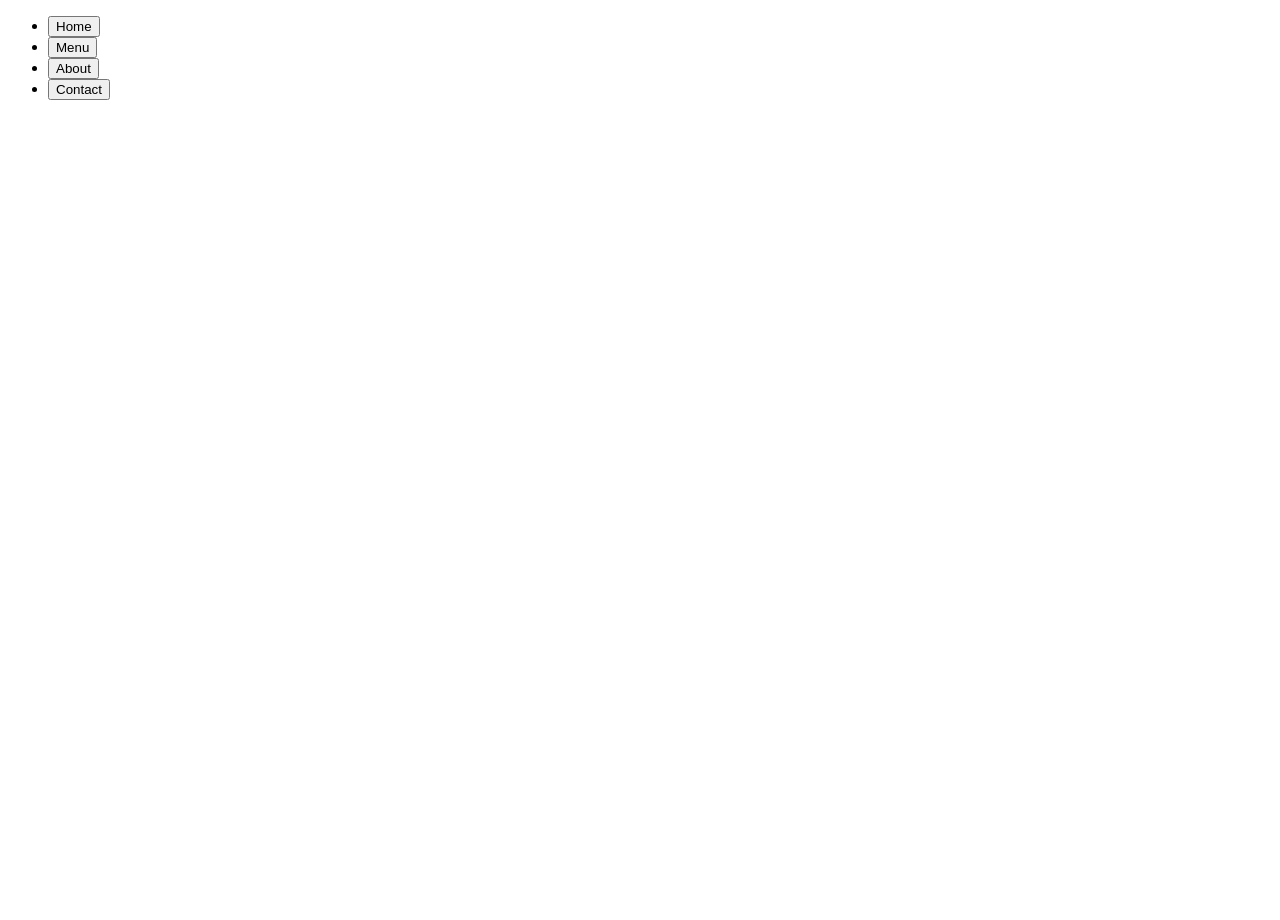
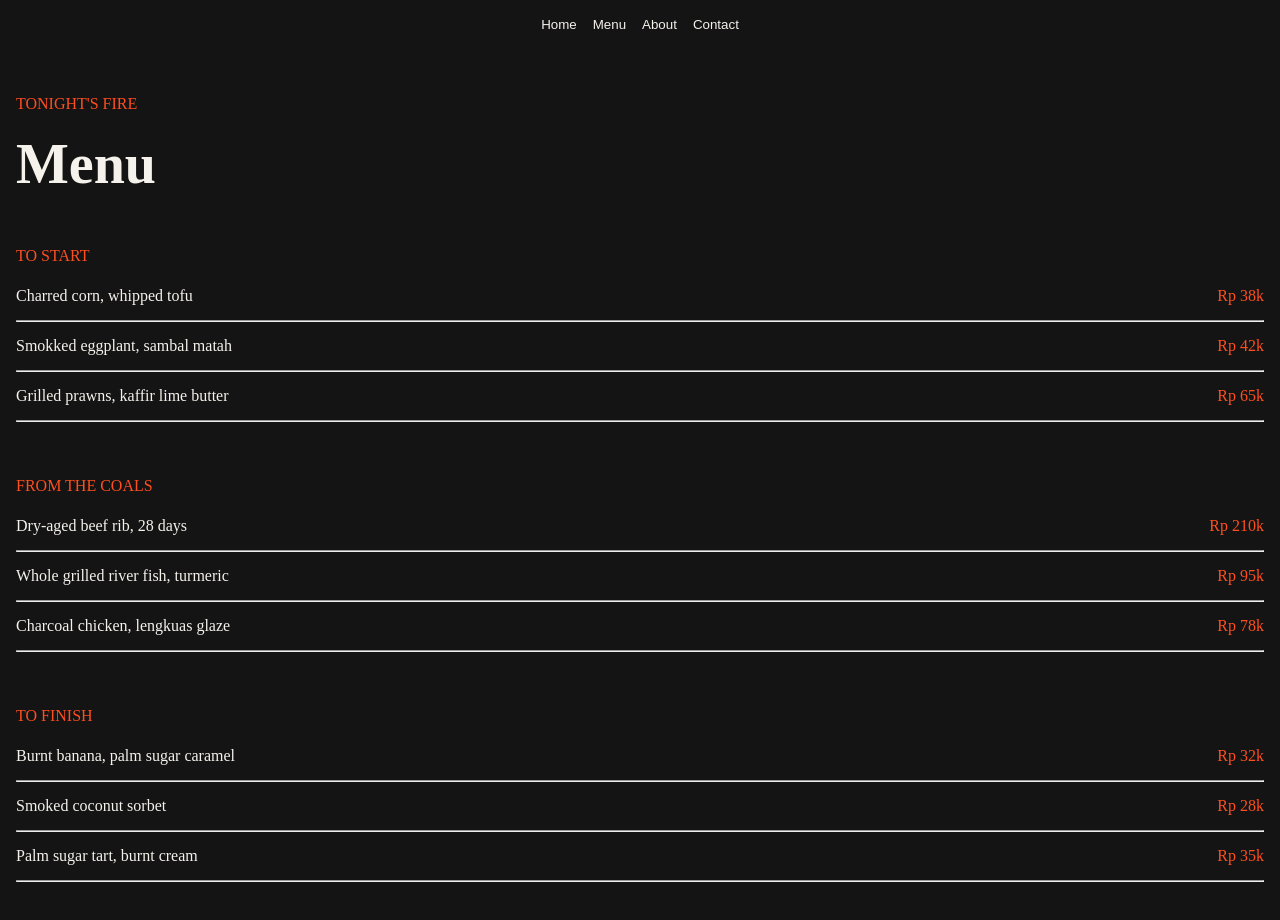
Before and after one commit to Kody971/Restaurant-Page, a website built with webpack: page src/template.html in a window 1280 px wide. Both pictures are taken after a click on the button "Menu". Before the commit the page ends 800 px from the top, so only its background shows below. Built offline with nearby package versions, Linux system fonts and the light colour scheme.

Commit message:
add css for styling

```diff
--- a/src/index.js
+++ b/src/index.js
@@ -1,4 +1,6 @@
 import "./styles.css";
 import { menu } from "./menu.js";
 
+const menuBtn = document.getElementById("menuBtn");
+menuBtn.addEventListener("click", menu, { once: true });
 console.log("hello");
--- a/src/menu.js
+++ b/src/menu.js
@@ -3,9 +3,10 @@ export const menu = () => {
 
   const jargon = document.createElement("p");
   jargon.textContent = "TONIGHT'S FIRE";
+  jargon.id = "jargon";
   content.appendChild(jargon);
 
-  const title = document.createElement("h1");
+  const title = document.createElement("h2");
   title.textContent = "Menu";
   content.appendChild(title);
 
@@ -69,6 +70,7 @@ export const menu = () => {
 
     const menuTitle = document.createElement("p");
     menuTitle.textContent = menu.title;
+    menuTitle.id = "menuTitle";
     article.appendChild(menuTitle);
 
     menu.items.forEach((item) => {
@@ -80,9 +82,13 @@ export const menu = () => {
 
       const menuPrice = document.createElement("p");
       menuPrice.textContent = item.price;
+      menuPrice.id = "price";
       section.appendChild(menuPrice);
 
       article.appendChild(section);
+
+      const hr = document.createElement("hr");
+      article.appendChild(hr);
     });
 
     content.appendChild(article);
--- a/src/styles.css
+++ b/src/styles.css
@@ -0,0 +1,190 @@
+/* http://meyerweb.com/eric/tools/css/reset/
+   v2.0 | 20110126
+   License: none (public domain)
+*/
+
+html,
+body,
+div,
+span,
+applet,
+object,
+iframe,
+h1,
+h2,
+h3,
+h4,
+h5,
+h6,
+p,
+blockquote,
+pre,
+a,
+abbr,
+acronym,
+address,
+big,
+cite,
+code,
+del,
+dfn,
+em,
+img,
+ins,
+kbd,
+q,
+s,
+samp,
+small,
+strike,
+strong,
+sub,
+sup,
+tt,
+var,
+b,
+u,
+i,
+center,
+dl,
+dt,
+dd,
+ol,
+ul,
+li,
+fieldset,
+form,
+label,
+legend,
+table,
+caption,
+tbody,
+tfoot,
+thead,
+tr,
+th,
+td,
+article,
+aside,
+canvas,
+details,
+embed,
+figure,
+figcaption,
+footer,
+header,
+hgroup,
+menu,
+nav,
+output,
+ruby,
+section,
+summary,
+time,
+mark,
+audio,
+video {
+  margin: 0;
+  padding: 0;
+  border: 0;
+  font-size: 100%;
+  font: inherit;
+  vertical-align: baseline;
+}
+/* HTML5 display-role reset for older browsers */
+article,
+aside,
+details,
+figcaption,
+figure,
+footer,
+header,
+hgroup,
+menu,
+nav,
+section {
+  display: block;
+}
+body {
+  line-height: 1;
+}
+ol,
+ul {
+  list-style: none;
+}
+blockquote,
+q {
+  quotes: none;
+}
+blockquote:before,
+blockquote:after,
+q:before,
+q:after {
+  content: "";
+  content: none;
+}
+table {
+  border-collapse: collapse;
+  border-spacing: 0;
+}
+
+/* ------------------------------------------------- */
+body {
+  color: #f5f2ec;
+  background-color: #141414;
+}
+
+section {
+  display: flex;
+  justify-content: space-between;
+  align-items: center;
+  width: 100%;
+  padding: 0.5rem 0;
+}
+
+article {
+  padding: 1rem 0;
+}
+
+ul {
+  display: flex;
+  justify-content: center;
+  align-items: center;
+  gap: 1rem;
+  padding: 1rem;
+}
+
+header {
+  position: sticky;
+  top: 0;
+  background-color: #141414;
+}
+
+button {
+  background: none;
+  background-color: transparent;
+  border: none;
+  padding: 0;
+  color: inherit;
+  cursor: pointer;
+}
+
+#content {
+  padding: 3rem 1rem;
+}
+
+#menuTitle {
+  padding: 1rem 0;
+}
+
+#jargon,
+#menuTitle,
+#price {
+  color: #ff4e1f;
+}
+
+h2 {
+  font-size: clamp(2.2rem, 5vw, 3.5rem);
+  font-weight: bold;
+  padding: 1.5rem 0;
+}
--- a/src/template.html
+++ b/src/template.html
@@ -10,7 +10,7 @@
       <nav>
         <ul>
           <li id="homeBtn"><button>Home</button></li>
-          <li id="menutBtn"><button>Menu</button></li>
+          <li id="menuBtn"><button>Menu</button></li>
           <li id="aboutBtn"><button>About</button></li>
           <li id="contactBtn"><button>Contact</button></li>
         </ul>
```
